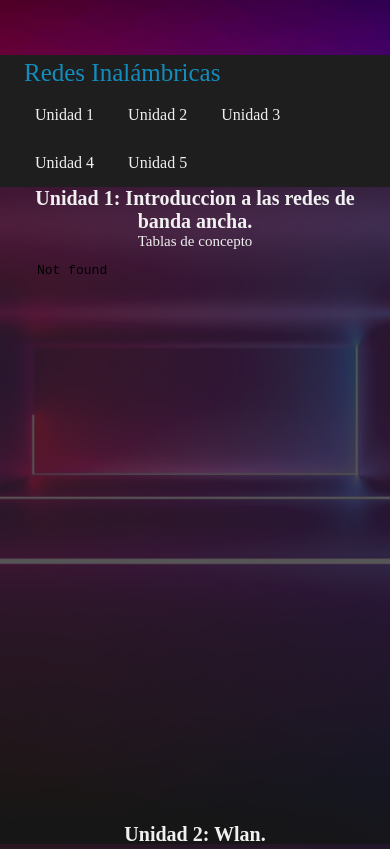
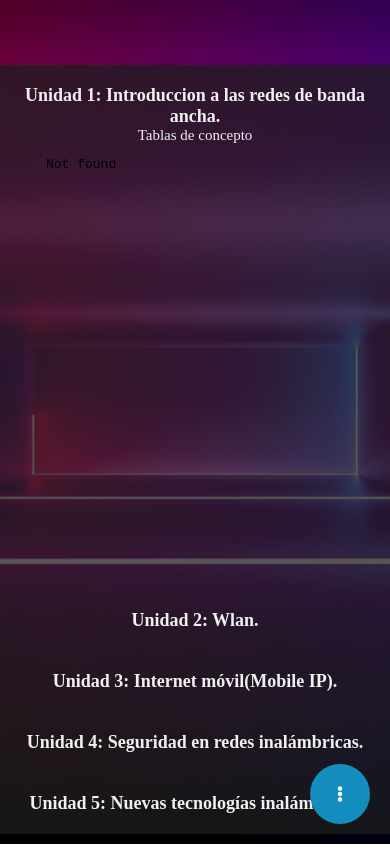
Before and after one commit to Ismael-Bernadino/Redes-Inalambricas.github.io, a plain HTML site: page index.html in a window 390 px wide. Shown: the top 849 px of the page. Drawn offline with nearby package versions, Linux system fonts and the light colour scheme; a web font is replaced by a local one.

Commit message:
Update style.css

```diff
--- a/estilos/style.css
+++ b/estilos/style.css
@@ -94,7 +94,7 @@ nav ul li:hover .submenu{
 }
 .submenu-items:hover{
     color: rgb(19, 141, 189);
-    font-size: 25px;
+    font-size: 20px;
 }
 /* -----------------contenido---------------------- */
 .main-container{
@@ -117,34 +117,107 @@ h2{
     width: 100%;
     height: 65vh;
 }
+.espaciado{
+    height: 10px;
+}
+
+.btn-menu{
+    width: 60px;
+    height: 60px;
+    padding: 22px;
+    text-align: center;
+    position: fixed;
+    bottom: 20px;
+    right: 20px;
+    background: rgb(19, 141, 189);
+    border-radius: 50%;
+    color: white;
+    cursor: pointer;
+    transition: all 500ms cubic-bezier(1, 0, 0, 1);
+    transform: translateX(100px);
+}
+.btn-menu:hover{
+    transform: scale(1.2);
+    background: #42acfa;
+}
 
 /* ---------------------------------RESPONSIVE------------------------------------ */
-@media only screen and (max-width: 950px){
+
+@media screen and (max-width: 900px){
+    .btn-menu{
+        transform: translateX(0px);
+    }
     .titulo{
         display: none;
-        /* font-size: 30px; */
+    }
+    .nav{
+        width: 70%;
+        position: fixed;
+        top: 0;
+        height: 100vh;
+        padding: 0px;
+        transform: translateX(-100%);
     }
     .nav .wrap{
-        position: relative;
         left: 0;
     }
-    .mas{
-        font-size: 14px;
+    nav{
+        width: 100%;
+        position: absolute;
+        top: 60px;
+    }
+    nav li{
+        width: 100%;
+        margin: 0;
+        padding: 0;
+        display: flex;
     }
     .titulo2{
-        font-size: 25px;
+        position: absolute;
+        top: 10px;
+        left: 10px;
+        font-size: 20px;
+    }
+    nav a{
+        width: 100%;
+        display: block;
+        padding: 20px;
+        margin: 0;
+    }
+    nav ul li .submenu{
+    width: 440px;
+    }
+    .nav-toggle{
+        transition: all 300ms cubic-bezier(1,0,0,1);
+        transform: translateX(0%);
     }
     .main-container{
-        width: 100%;
+    width: 100%;
+    font-size: 15px;
     }
-    .unidades{
-        padding: 10px;
-        font-size: 15px;
-    }
-    h2{
-        font-size: 20px;
+    .unidades h2{
+        font-size: 18px;
     }
     .pdf{
-        width: 90%;
+    width: 90%;
+    height: 50vh;
     }
+    nav ul li .submenu{
+    background-color: transparent;
+    padding: 0px;
+    position: absolute;
+    display: none;
+    width: 0px;
 }
+nav ul li:hover .submenu{
+    display: none;
+    color:  black;
+}
+nav > ul > li:hover span{
+    display: none;
+}
+.submenu-items:hover{
+    color: transparent;
+    font-size: 0px;
+}
+}
```
